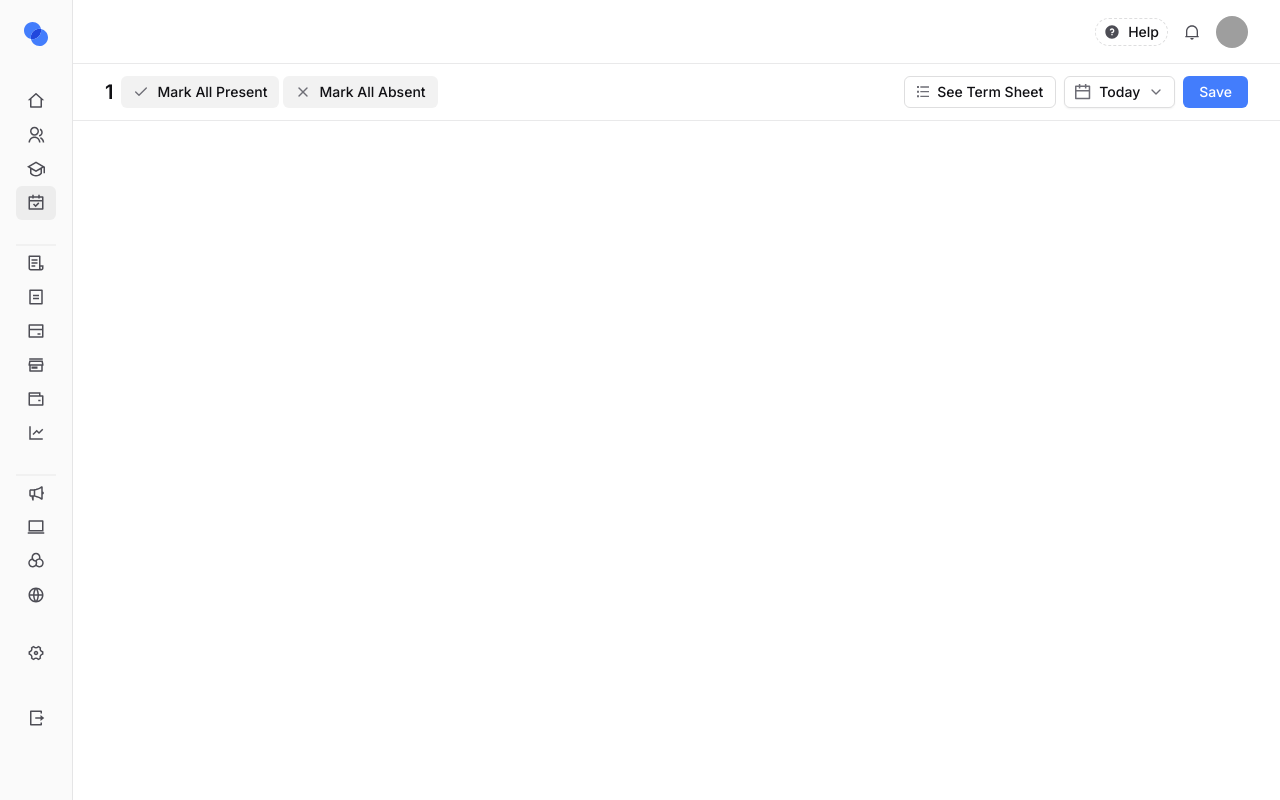
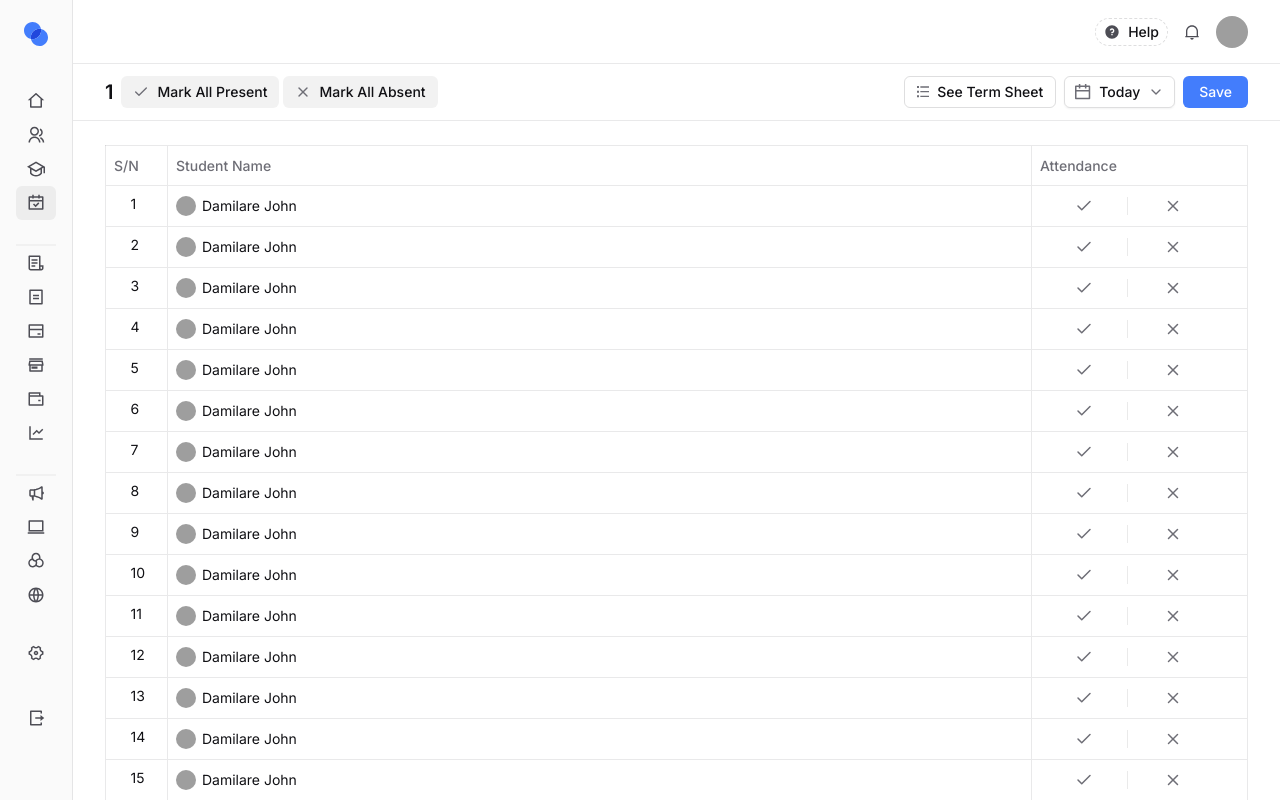
Before and after one commit to digenty/digenty-web, a Next.js app: page /attendance/1 in a window 1280 px wide. Built offline with nearby package versions, Linux system fonts and the light colour scheme; grey boxes are pictures that could not be loaded.

Commit message:
fix: adjust table to handle attendance table data

```diff
--- /dev/null
+++ b/src/components/AttendanceManagement/ClassAttendance/AttendanceColumns.tsx
@@ -0,0 +1,45 @@
+"use client";
+
+import { ColumnDef, Row } from "@tanstack/react-table";
+import { Student } from "./AttendanceTable";
+import { Avatar } from "@/components/Avatar";
+import { CheckIcon, XIcon } from "lucide-react";
+
+const RenderAttendance = (row: Row<Student>) => {
+  return (
+    <div className="flex cursor-pointer justify-center">
+      <div className="border-border-default w-1/2 border-r">
+        <CheckIcon className="text-icon-default-muted size-4.5 justify-self-center" />
+      </div>
+      <div className="w-1/2">
+        <XIcon className="text-icon-default-muted size-4.5 justify-self-center" />
+      </div>
+    </div>
+  );
+};
+
+export const columns: ColumnDef<Student>[] = [
+  {
+    accessorKey: "s/n",
+    header: () => <div className="text-text-muted inline-block w-1 text-sm font-medium">S/N</div>,
+    cell: ({ row }) => <span className="text-text-default inline-block h-6 w-1 cursor-pointer text-sm">{row.index + 1}</span>,
+    size: 20,
+    maxSize: 20,
+  },
+  {
+    accessorKey: "name",
+    header: () => <div className="text-text-muted text-sm font-medium">Student Name</div>,
+    cell: ({ row }) => (
+      <div className="flex items-center gap-1.5">
+        <Avatar username="Damilare John" className="size-5" />
+        <span className="text-text-default cursor-pointer text-sm">{row.original.name}</span>
+      </div>
+    ),
+    size: 600,
+  },
+  {
+    accessorKey: "attendance",
+    header: () => <div className="text-text-muted text-sm font-medium">Attendance</div>,
+    cell: ({ row }) => RenderAttendance(row),
+  },
+];
--- /dev/null
+++ b/src/components/AttendanceManagement/ClassAttendance/AttendanceTable.tsx
@@ -0,0 +1,48 @@
+import { useState } from "react";
+import { columns } from "./AttendanceColumns";
+import { DataTable } from "@/components/DataTable";
+
+export interface Student {
+  id: number;
+  name: string;
+  avatar: string;
+  present: boolean;
+}
+
+const students: Student[] = Array.from({ length: 15 }).map((_, i) => ({
+  id: i + 1,
+  name: "Damilare John",
+  avatar: "/avatar.png", // your static image
+  present: i === 1 ? false : true, // just to test ✓ and ✕
+}));
+
+export const AttendanceTable = () => {
+  const [page, setPage] = useState(1);
+  const [rowSelection, setRowSelection] = useState({});
+  const [selectedRows, setSelectedRows] = useState<Student[]>([]);
+  console.log(selectedRows);
+  const pageSize = 10;
+
+  return (
+    <div className="px-4 md:px-8">
+      <DataTable
+        columns={columns}
+        data={students}
+        totalCount={students.length}
+        page={page}
+        setCurrentPage={setPage}
+        pageSize={pageSize}
+        clickHandler={row => {
+          console.log(row);
+          // setIsDetailsOpen(true);
+          // setSelectedRole(row.original);
+        }}
+        showPagination={false}
+        rowSelection={rowSelection}
+        setRowSelection={setRowSelection}
+        onSelectRows={setSelectedRows}
+        fullBorder
+      />
+    </div>
+  );
+};
--- a/src/components/AttendanceManagement/ClassAttendance/index.tsx
+++ b/src/components/AttendanceManagement/ClassAttendance/index.tsx
@@ -1,13 +1,15 @@
 "use client";
 import { usePathname } from "next/navigation";
+import { AttendanceTable } from "./AttendanceTable";
 import { ClassAttendanceHeader } from "./ClassAttendanceHeader";
 
 export const ClassAttendance = () => {
   const path = usePathname();
   const classGroup = path.split("/").pop() ?? "";
   return (
-    <div>
+    <div className="space-y-6">
       <ClassAttendanceHeader classname={classGroup.replace("-", " ")} />
+      <AttendanceTable />
     </div>
   );
 };
--- a/src/components/DataTable/index.tsx
+++ b/src/components/DataTable/index.tsx
@@ -75,14 +75,18 @@ export const DataTable = <TData, TValue>({
 
   return (
     <div className="space-y-4">
-      <div className={cn("overflow-hidden rounded-md", clasNames?.tableWrapper)}>
-        <Table className="w-full">
+      <div className={cn("overflow-hidden", clasNames?.tableWrapper)}>
+        <Table className="w-full rounded-md">
           <TableHeader className={cn("border-border-default border-y", fullBorder && "border")}>
             {table.getHeaderGroups().map(headerGroup => (
               <TableRow key={headerGroup.id} className="border-border-default border-b">
                 {headerGroup.headers.map(header => {
                   return (
-                    <TableHead key={header.id} className={cn("pr-7.5", fullBorder && "border-border-default border-r")}>
+                    <TableHead
+                      style={{ width: header.column.getSize() }}
+                      key={header.id}
+                      className={cn("pr-7.5", fullBorder && "border-border-default border-r")}
+                    >
                       {header.isPlaceholder ? null : flexRender(header.column.columnDef.header, header.getContext())}
                     </TableHead>
                   );
@@ -102,7 +106,12 @@ export const DataTable = <TData, TValue>({
                     <TableCell
                       style={{ width: cell.column.getSize() }}
                       key={cell.id}
-                      className={cn("pr-7.5", cell.column.id === "actions" && "text-right", fullBorder && "border-border-default border-r")}
+                      className={cn(
+                        "pr-7.5",
+                        cell.column.id === "actions" && "text-right",
+                        cell.column.id === "s/n" && "pr-4 text-center",
+                        fullBorder && "border-border-default border-r",
+                      )}
                       onClick={cell.column.id === "actions" || cell.column.id === "select" ? undefined : () => clickHandler(row)}
                     >
                       {flexRender(cell.column.columnDef.cell, cell.getContext())}
```
